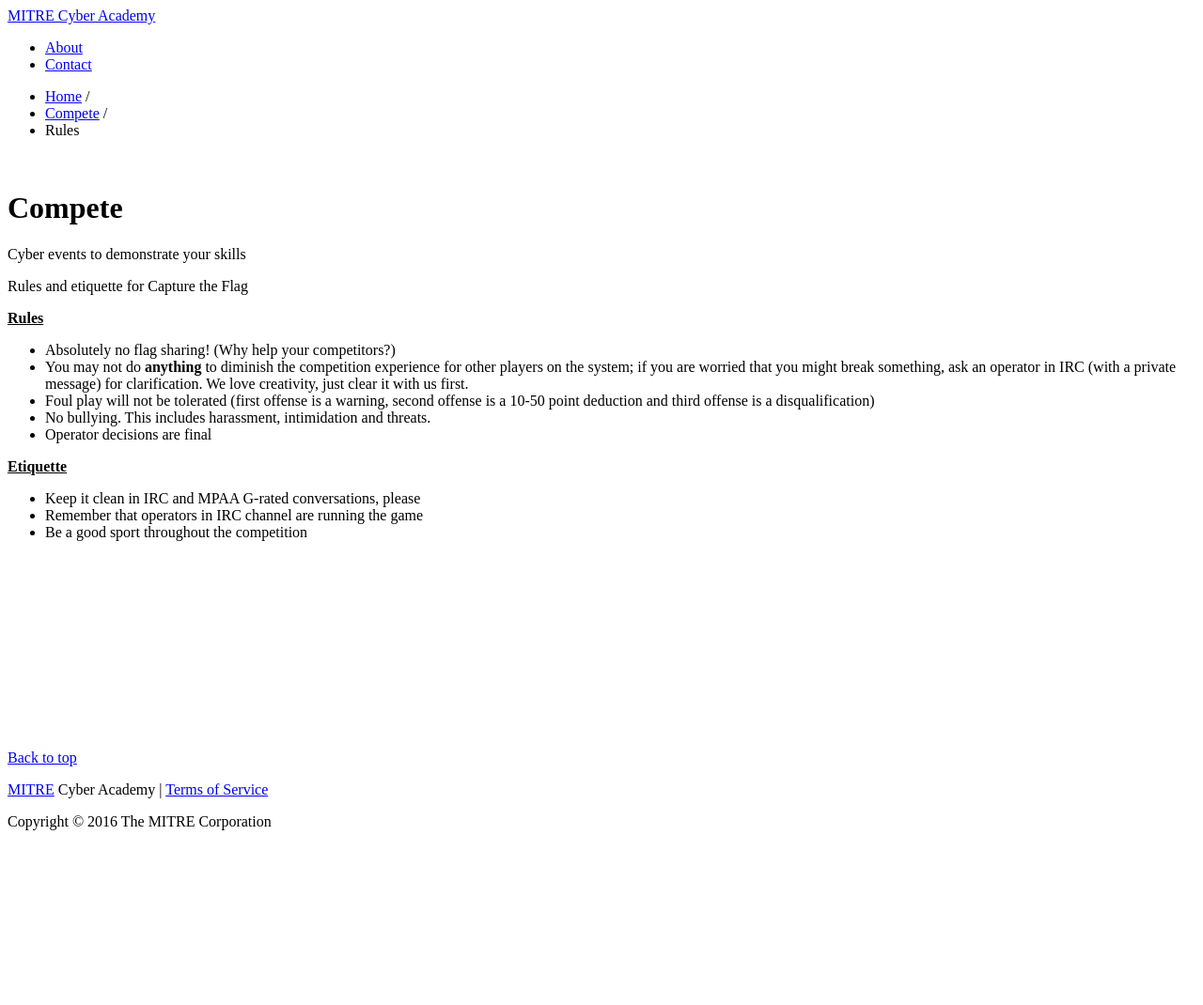
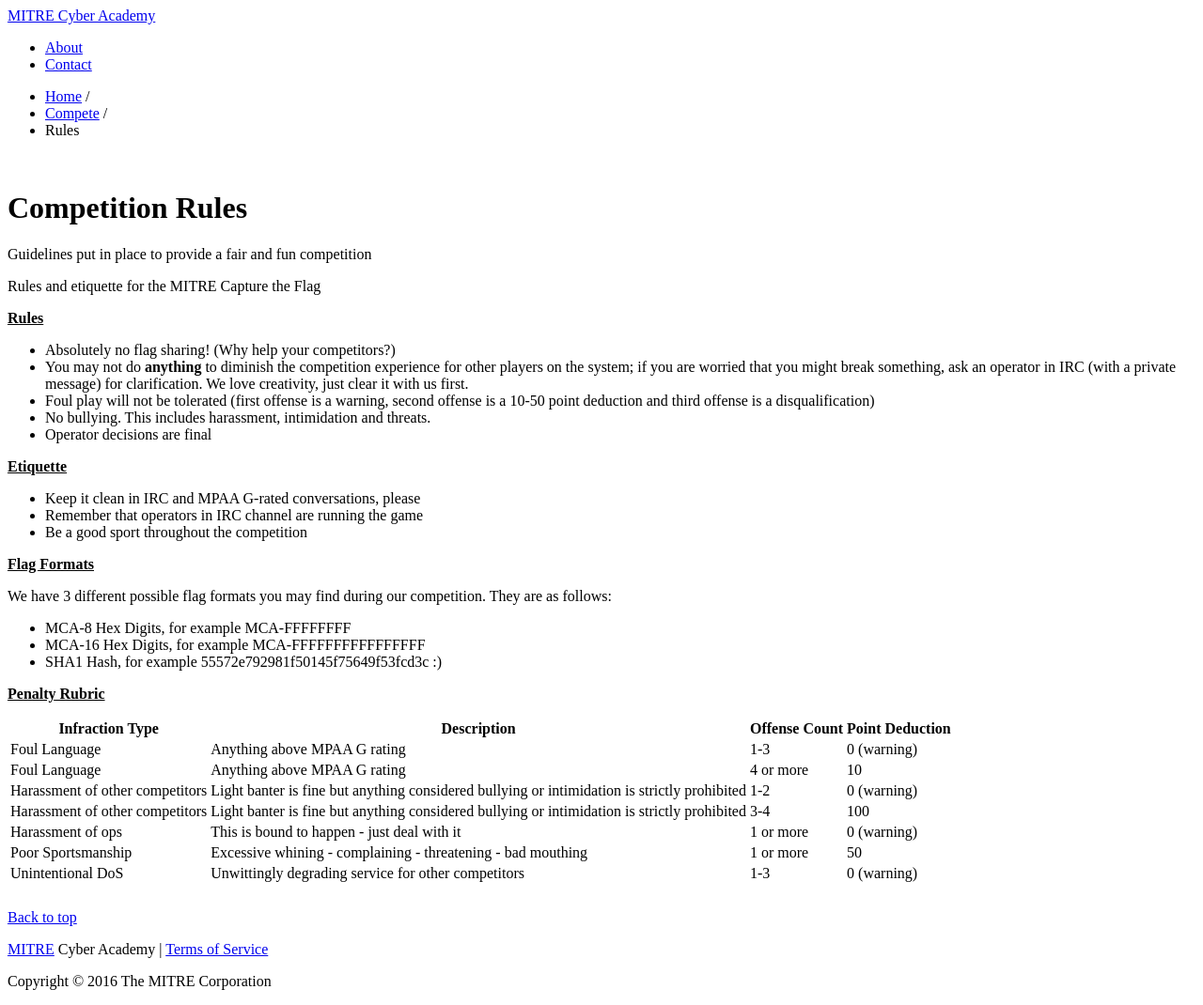
Before and after one commit to mitre-cyber-academy/mitre-cyber-academy.github.io, a Jekyll site: the page built from competitions/rules/index.html, in a window 1280 px wide. Shown: the whole page at 94% size. Built offline with Jekyll 4.4.1, drawn with Linux system fonts in a browser that asks for light colours; nearby versions of some CDN libraries; library files that are not in the unit come from our copies; a script that is not in the unit is left out; before the commit the page ends 900 px from its top, so only the background shows below that.

Commit message:
Added penalty rubric to rules. Cleanup rules page, add note about flag formats.

```diff
--- a/competitions/index.html
+++ b/competitions/index.html
@@ -53,12 +53,14 @@ redirect_from:
 
         <p><strong>Start:</strong> September 16, 2016 5PM EST.</p>
         <p><strong>End:</strong> September 17, 2016 5PM EST.</p>
+        <p><strong>Rules:</strong> <a href="rules/index.html">are found here.</a></p>
 
         <p><strong>Register now at <a href="https://register.mitrestemctf.org">register.mitrestemctf.org</a>!</strong></p>
 
         <p>Registration for teams and individuals will be available July 1, 2016 through September 1, 2016.</p>
 
         <p>While this competition is open to professional and government participants as part of cyber training, only eligible high school and college teams will be considered for winning prizes, scholarships and internships. Participation in a MITRE or Industry partner cyber internship program is subject to an interviewing process and based on current business needs.</p>
+
         <br>
     </div>
 
--- a/competitions/rules/index.html
+++ b/competitions/rules/index.html
@@ -2,6 +2,11 @@
 layout: default
 title: MITRE Cyber Academy | Competition Rules
 ---
+<!-- <meta charset="utf-8">
+<meta name="viewport" content="width=device-width, initial-scale=1">
+<link rel="stylesheet" href="http://maxcdn.bootstrapcdn.com/bootstrap/3.3.7/css/bootstrap.min.css">
+<script src="https://ajax.googleapis.com/ajax/libs/jquery/1.12.4/jquery.min.js"></script>
+<script src="http://maxcdn.bootstrapcdn.com/bootstrap/3.3.7/js/bootstrap.min.js"></script> -->
 <div class="jumbotron masthead" id="subpage">
    <div class="container">
       <ul class="breadcrumb">
@@ -14,16 +19,16 @@ title: MITRE Cyber Academy | Competition Rules
       <div class="bigheader pull-right a-compete-head">
          &nbsp;
       </div>
-        <h1>Compete</h1>
-        <p>Cyber events to demonstrate your skills</p>
+      <h1>Competition Rules</h1>
+      <p>Guidelines put in place to provide a fair and fun competition</p>
    </div>
 </div>
 <div class="colored-divider"></div>
 <div class="container">
    <div class="maincontent row-fluid top-border">
-        <p>Rules and etiquette for Capture the Flag</p>
+      <p>Rules and etiquette for the MITRE Capture the Flag</p>
    </div>
-    <div class="maincontent row-fluid indent-40px-left">
+   <div class="maincontent row-fluid">
       <p><b><u>Rules</u></b></p>
       <ul>
          <li>Absolutely no flag sharing! (Why help your competitors?)</li>
@@ -39,5 +44,71 @@ title: MITRE Cyber Academy | Competition Rules
          <li>Remember that operators in IRC channel are running the game</li>
          <li>Be a good sport throughout the competition</li>
       </ul>
+
+      <p><b><u>Flag Formats</u></b></p>
+      We have 3 different possible flag formats you may find during our competition. They are as follows:
+      <ul>
+         <li>MCA-8 Hex Digits, for example MCA-FFFFFFFF</li>
+         <li>MCA-16 Hex Digits, for example MCA-FFFFFFFFFFFFFFFF</li>
+         <li>SHA1 Hash, for example 55572e792981f50145f75649f53fcd3c :)</li>
+      </ul>
+
+      <p><b><u>Penalty Rubric</u></b></p>
+      <table class="table">
+         <thead>
+            <tr>
+               <th>Infraction Type</th>
+               <th>Description</th>
+               <th>Offense Count</th>
+               <th>Point Deduction</th>
+            </tr>
+         </thead>
+         <tbody>
+            <tr>
+               <td>Foul Language    </td>
+               <td>Anything above MPAA G rating   </td>
+               <td>1-3</td>
+               <td>0 (warning)</td>
+            </tr>
+            <tr>
+               <td>Foul Language    </td>
+               <td>Anything above MPAA G rating   </td>
+               <td>4 or more</td>
+               <td>10</td>
+            </tr>
+            <tr>
+               <td>Harassment of other competitors  </td>
+               <td>Light banter is fine but anything considered
+                  bullying or intimidation is strictly prohibited
+               </td>
+               <td>1-2</td>
+               <td>0 (warning)</td>
+            </tr>
+            <tr>
+               <td>Harassment of other competitors</td>
+               <td>Light banter is fine but anything considered bullying or intimidation is strictly prohibited</td>
+               <td>3-4</td>
+               <td>100</td>
+            </tr>
+            <tr>
+               <td>Harassment of ops</td>
+               <td>This is bound to happen - just deal with it</td>
+               <td>1 or more</td>
+               <td>0 (warning)</td>
+            </tr>
+            <tr>
+               <td>Poor Sportsmanship   </td>
+               <td>Excessive whining - complaining - threatening - bad mouthing   </td>
+               <td>1 or more</td>
+               <td>50</td>
+            </tr>
+            <tr>
+               <td>Unintentional DoS    </td>
+               <td>Unwittingly degrading service for other competitors    </td>
+               <td>1-3</td>
+               <td>0 (warning)</td>
+            </tr>
+         </tbody>
+      </table>
    </div>
 </div>
```
Lines whose indentation alone changed are shown as unchanged.
